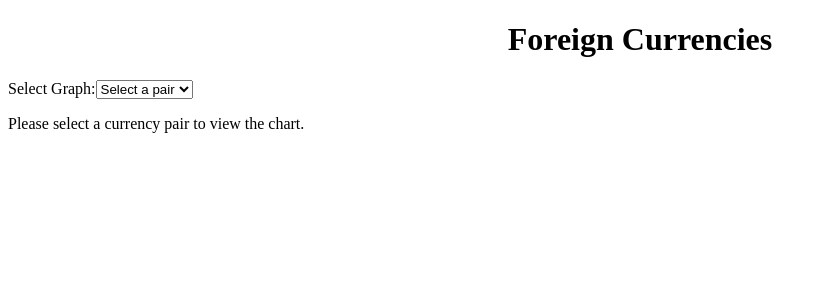
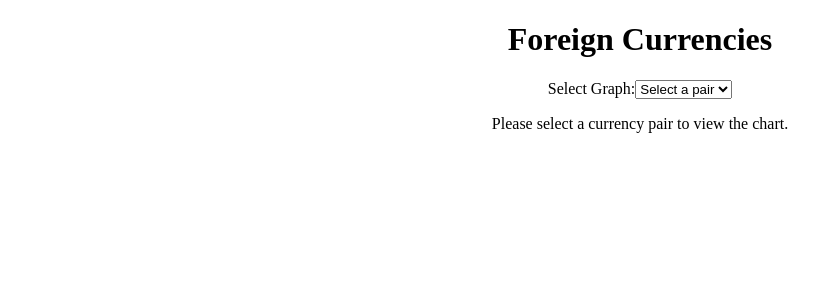
Before and after one commit to qmbartholomew/DA-Group2-Project3, an Angular app in the folder Project-3/frontend/Project-3/: page / in a window 1280 px wide. Shown: the top 300 px of the page, without its empty margins (0-837 px from the left). Built offline with nearby package versions, Linux system fonts and the light colour scheme.

Commit message:
little more update

```diff
--- a/Project-3/frontend/Project-3/src/app/chart-display/chart-display.component.html
+++ b/Project-3/frontend/Project-3/src/app/chart-display/chart-display.component.html
@@ -1,4 +1,5 @@
 <div class="chart-container">
+  <div style="text-align: center;">
     <div class="controls">
       <label for="graphSelect">Select Graph:</label>
       <select id="graphSelect" [(ngModel)]="selectedPair" >
```
